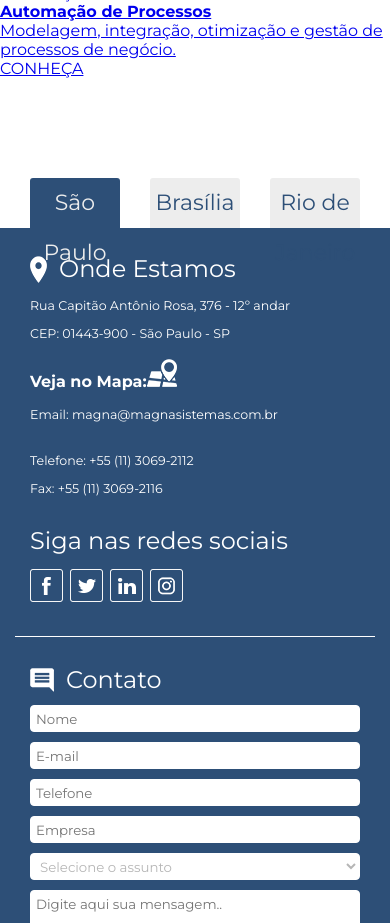
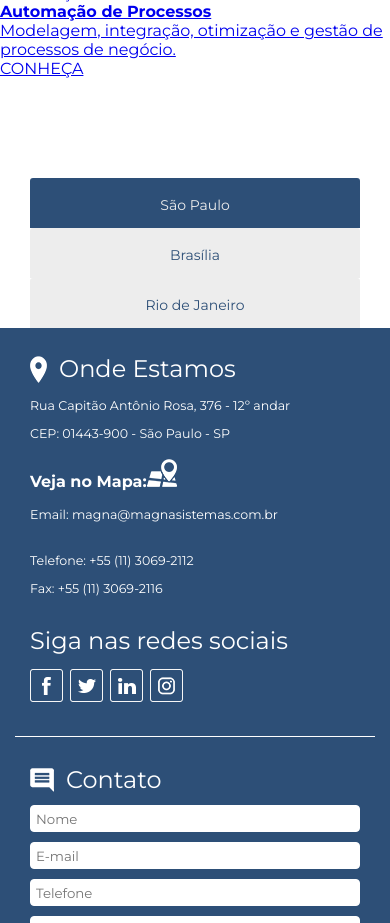
Before and after one commit to gustavoleite170/Magna-Sistemas, an Angular app: page / in a window 390 px wide. Shown: the part 940-1863 px from the top of the page. Built offline with nearby package versions, Linux system fonts and the light colour scheme; grey boxes are pictures that could not be loaded.

Commit message:
doing some checks on footer to fix errors of responsive

```diff
--- a/src/app/components/template/footer/footer.component.css
+++ b/src/app/components/template/footer/footer.component.css
@@ -26,14 +26,14 @@ div {
 
 .footer__tabs {
   display: flex;
-  gap: 30px;
+  flex-direction: column;
   padding: 50px 30px 0px;
 }
 
 .footer__city {
   height: 50px;
   line-height: 50px;
-  border-radius: 3px 3px 0 0;
+  border-radius: 0;
   position: relative;
   float: left;
   width: 100%;
@@ -42,7 +42,7 @@ div {
   font-size: 22px;
   padding: 0;
   margin: 0;
-  border: 0 !important;
+  border: 0.5px solid black;
   outline: 0 !important;
   cursor: pointer;
 
@@ -52,6 +52,7 @@ div {
 .footer__city a {
   color: #2d4f77;
   transition: all 0.5s ease;
+  font-size: 14px;
 }
 
 .footer__city.selected,
@@ -250,6 +251,53 @@ div {
   margin-bottom: 8px;
 }
 
+.footer__city {
+  height: 50px;
+  line-height: 50px;
+  border-radius: 3px 3px 0 0;
+  position: relative;
+  float: left;
+  width: 100%;
+  background: #ededed;
+  text-align: center;
+  font-size: 22px;
+  padding: 0;
+  margin: 0;
+  border: 0 !important;
+  outline: 0 !important;
+  cursor: pointer;
+
+  transition: all 0.5s ease;
+}
+
+@media only screen and (min-width: 435px) {
+  .footer__tabs {
+    display: flex;
+    flex-direction: row;
+    gap: 30px;
+    padding: 50px 30px 0px;
+  }
+
+  .footer__city {
+    height: 50px;
+    line-height: 50px;
+    border-radius: 3px 3px 0 0;
+    position: relative;
+    float: left;
+    width: 100%;
+    background: #ededed;
+    text-align: center;
+    font-size: 22px;
+    padding: 0;
+    margin: 0;
+    border: 0 !important;
+    outline: 0 !important;
+    cursor: pointer;
+
+    transition: all 0.5s ease;
+  }
+}
+
 @media only screen and (min-width: 540px) {
   .footer__copy-container {
     justify-content: space-between;
@@ -263,6 +311,10 @@ div {
 }
 
 @media only screen and (min-width: 768px) {
+  .footer__city a {
+    font-size: 22px;
+  }
+
   .footer__tab-container,
   .footer__copy-container,
   .footer__tabs {
```
